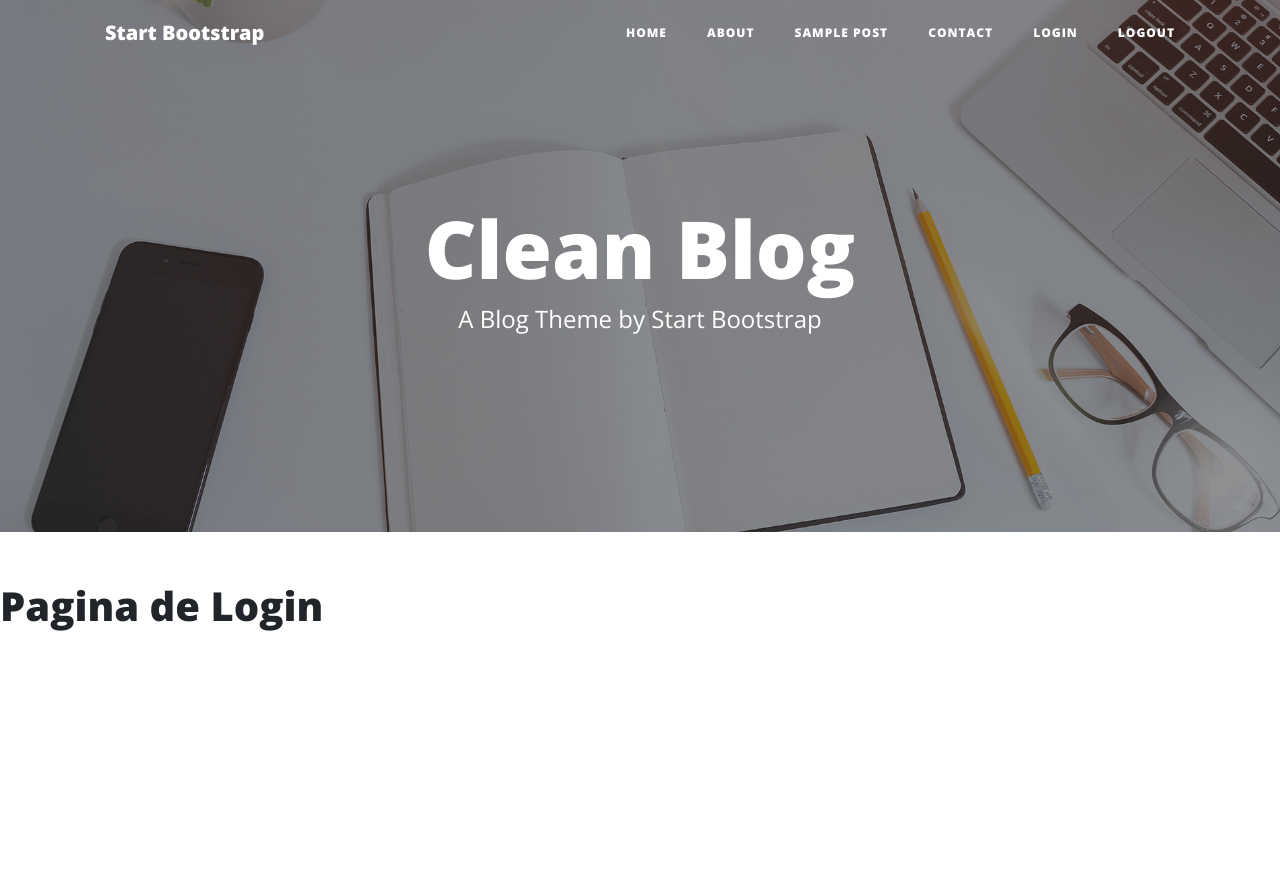
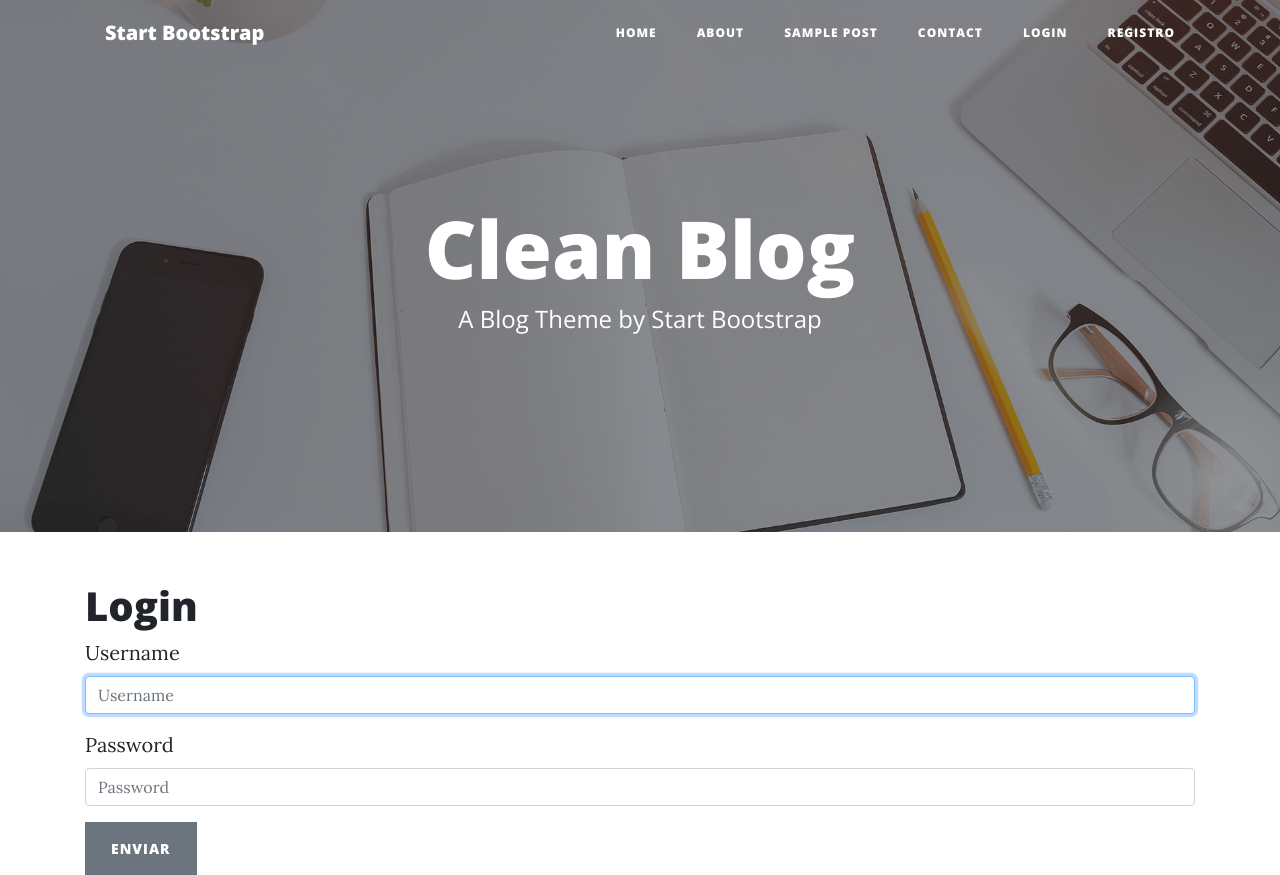
Before and after one commit to ronto1138/blog, a Django app: page /accounts/login/ in a window 1280 px wide. Before the commit the page ends 631 px from the top, so only its background shows below. Run offline with Django 3.2, Linux system fonts and the light colour scheme; some libraries are stand-ins or nearby versions.

Commit message:
registro y loign funcionales

```diff
--- a/accounts/templates/accounts/login.html
+++ b/accounts/templates/accounts/login.html
@@ -1,4 +1,14 @@
 {% extends "base.html" %}
+{% load bootstrap4 %}
 {% block contenido %}
-    <h1>Pagina de Login</h1>
+    <div class="container">
+        <h1>Login</h1>
+        <form method="POST" class="form">
+            {% csrf_token %}
+            {% bootstrap_form form %}
+            {% buttons %}
+                <button type="submit" class="btn btn-secondary">Enviar</button>
+            {% endbuttons %}
+        </form>
+    </div>
 {% endblock %}
--- a/templates/base.html
+++ b/templates/base.html
@@ -45,12 +45,19 @@
                     <li class="nav-item">
                         <a class="nav-link" href="contact.html">Contact</a>
                     </li>
-                    <li class="nav-item">
-                        <a class="nav-link" href={% url 'accounts:login' %}>Login</a>
-                    </li>
-                    <li class="nav-item">
-                        <a class="nav-link" href={% url 'accounts:logout' %}>Logout</a>
-                    </li>
+                    {% if user.is_authenticated %}
+                        <li class="nav-item">
+                            <a class="nav-link" href={% url 'accounts:logout' %}>Logout</a>
+                        </li>
+                    {% else %}
+                        <li class="nav-item">
+                            <a class="nav-link" href={% url 'accounts:login' %}>Login</a>
+                        </li>
+                        <li class="nav-item">
+                            <a class="nav-link" href={% url 'accounts:signup' %}>Registro</a>
+                        </li>
+                    {% endif %}
+
                 </ul>
             </div>
         </div>
```
Also changed, not shown: accounts/templates/accounts/signup.html (+11 -1 lines), db.sqlite3.
